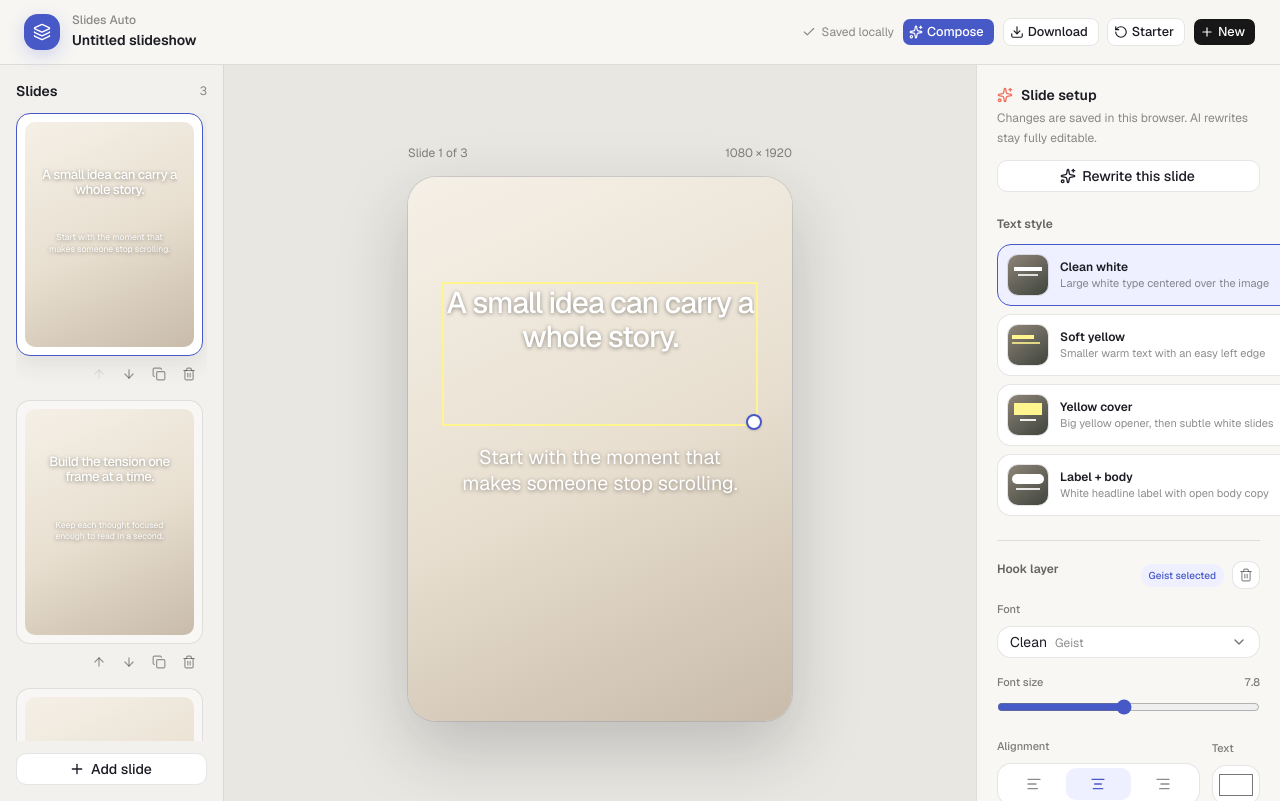
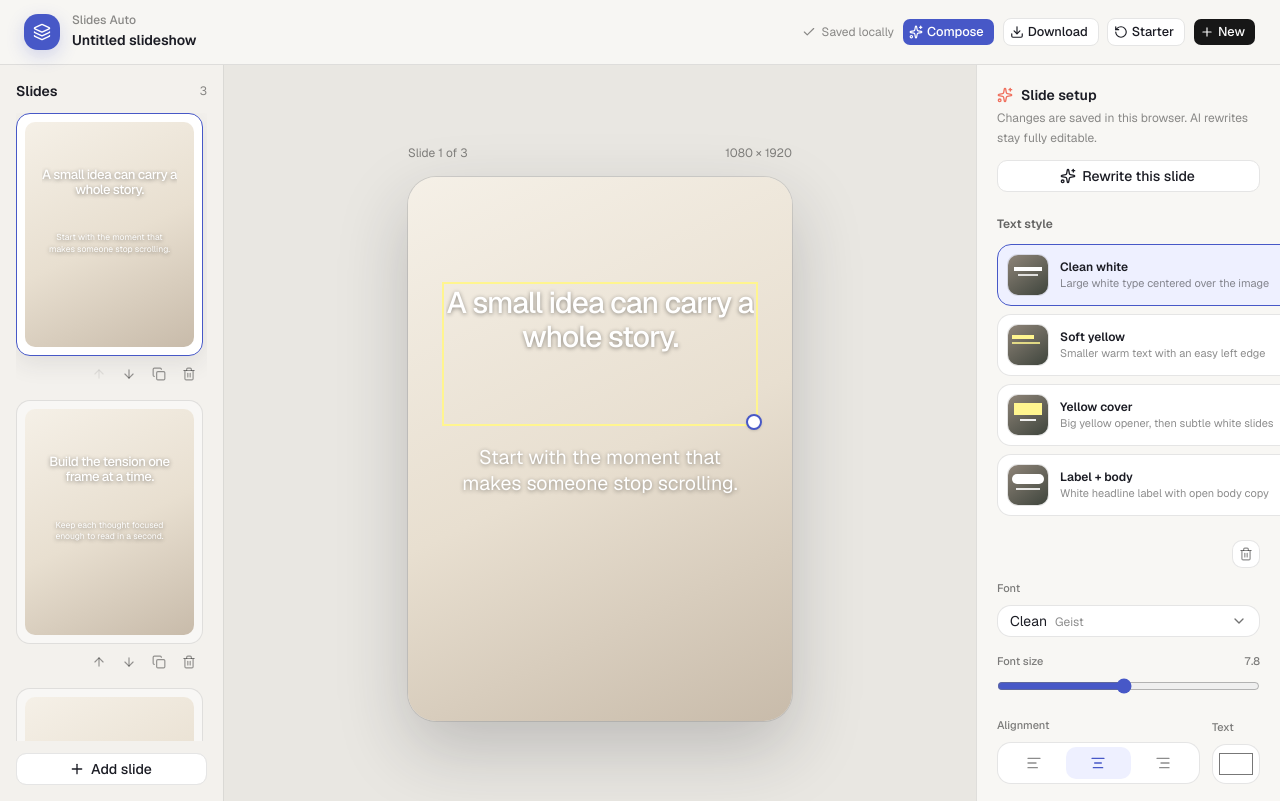
Before and after one commit to thedanieldk/slides-auto, a Next.js app: page / in a window 1280 px wide. Built offline with nearby package versions, Linux system fonts and the light colour scheme.

Commit message:
style: strip the selected-layer header down to the delete icon
Drops the "Hook/Body layer" title, the font-selected pill, and the
divider above it, leaving just the delete/restore button.

```diff
--- a/components/slideshow-studio.tsx
+++ b/components/slideshow-studio.tsx
@@ -1132,16 +1132,9 @@ export function SlideshowStudio() {
             </fieldset>
 
             {selectedLayer && selectedFont && (
-              <fieldset className="mb-6 border-t border-black/10 pt-5">
+              <fieldset className="mb-6">
                 <legend className="sr-only">Selected text layer</legend>
-                <div className="mb-3 flex items-start justify-between gap-3">
-                  <p className="text-xs font-semibold text-black/60">
-                    {selectedLayer.name} layer
-                  </p>
-                  <div className="flex shrink-0 items-center gap-2">
-                    <span className="rounded-full bg-[#eef0ff] px-2 py-1 text-[10px] font-medium text-[#4758c7]">
-                      {selectedFont.name} selected
-                    </span>
+                <div className="mb-3 flex justify-end">
                   <button
                     type="button"
                     aria-label={
@@ -1168,7 +1161,6 @@ export function SlideshowStudio() {
                       <Eye className="size-3.5" />
                     )}
                   </button>
-                  </div>
                 </div>
 
                 <div>
```
Lines whose indentation alone changed are shown as unchanged.
